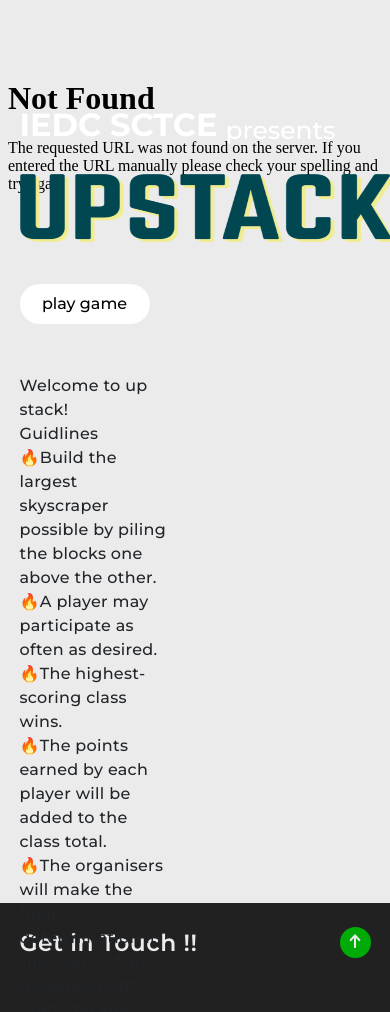
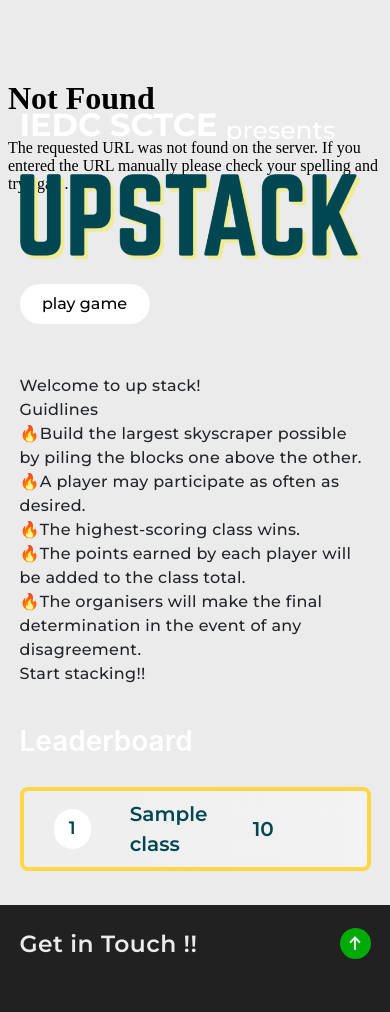
Before and after one commit to ajithrt007/IEDC-Admin-side, a Flask app: page / in a window 390 px wide. Shown: the part 3694-4706 px from the top of the page. Run offline with Flask 2, Linux system fonts and the light colour scheme; a database or web service that is not in the repository returns one stand-in record (values such as "Sample title"); some libraries are stand-ins or nearby versions; grey boxes are pictures that could not be loaded.

Commit message:
FInal stage editting done

```diff
--- a/static/css/style.css
+++ b/static/css/style.css
@@ -1235,9 +1235,8 @@
 .game-left-part{
     gap: 25px;
 }
-.game-name{
+.game-name img{
     height: 10vh;
-    width: 400px;
 }
 .presents{
     color: white;
@@ -1354,6 +1353,10 @@
     .game-section-left-right{
         flex-direction: column;
     }
+    .game-section{
+        height: unset;
+        padding-bottom: 4vh;
+    }
     .play-game{
         margin-top: 2vh;
     }
@@ -1369,6 +1372,9 @@
     }
     .leader{
         width: 70vw;
+    }
+    .game-guidelines{
+        max-width: unset;
     }
 }
 @media screen and (max-width: 500px){
--- a/templates/user.html
+++ b/templates/user.html
@@ -584,7 +584,10 @@
                     <p class="iedc-sctce">IEDC SCTCE</p>
                     <p class="present">presents</p>
                 </div>
-                <img src="../static/images/UPSTACKupstack.png" alt="upstack" class="game-name">
+                <div class="game-name">
+                    <img src="../static/images/UPSTACKupstack.png" alt="upstack" class="">
+                </div>
+
                 <a href="/intermediate" class="play-game">play game</a>
                 <p class="game-guidelines">Welcome to up stack! <br>
                     Guidlines<br>
```
